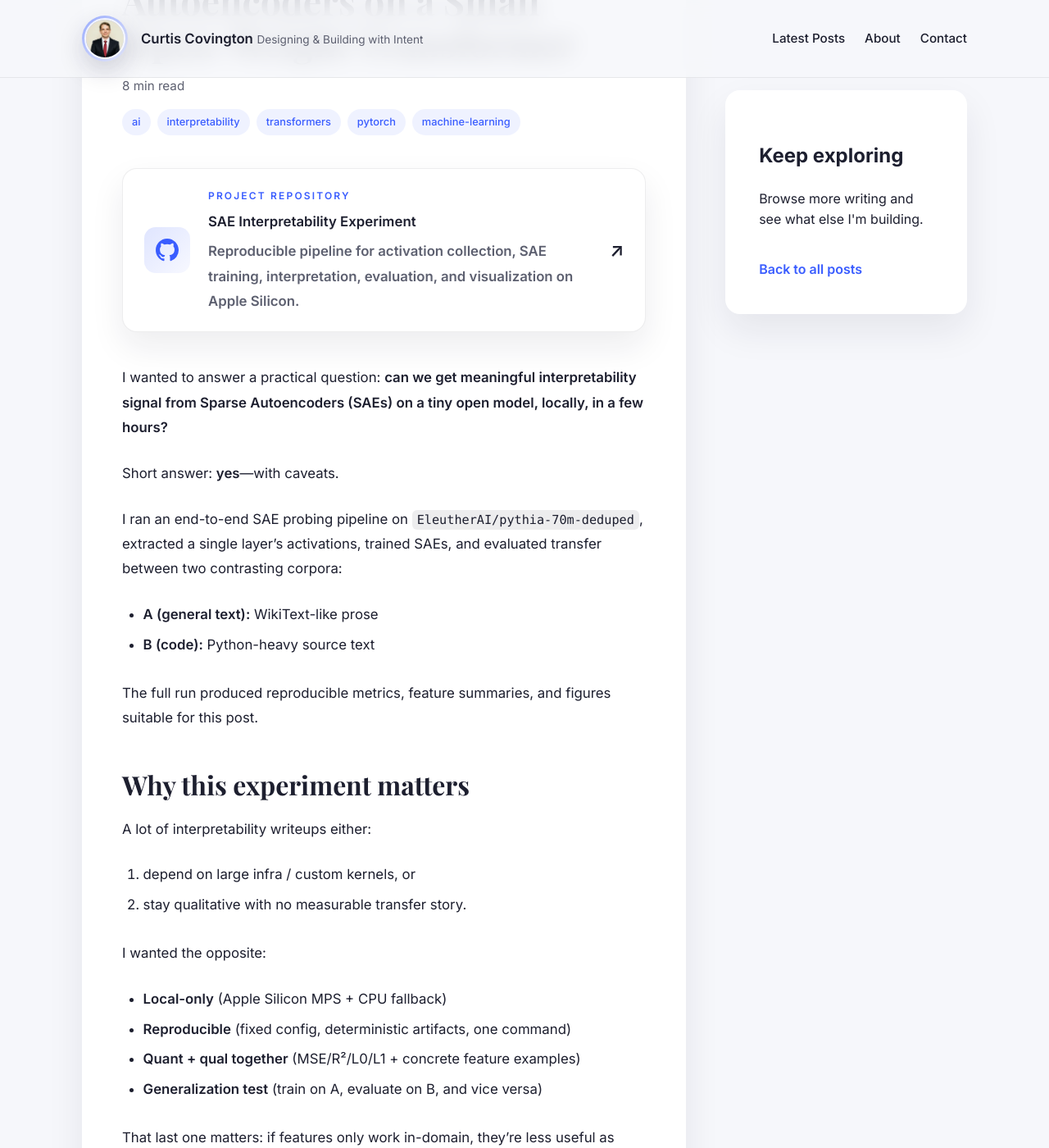
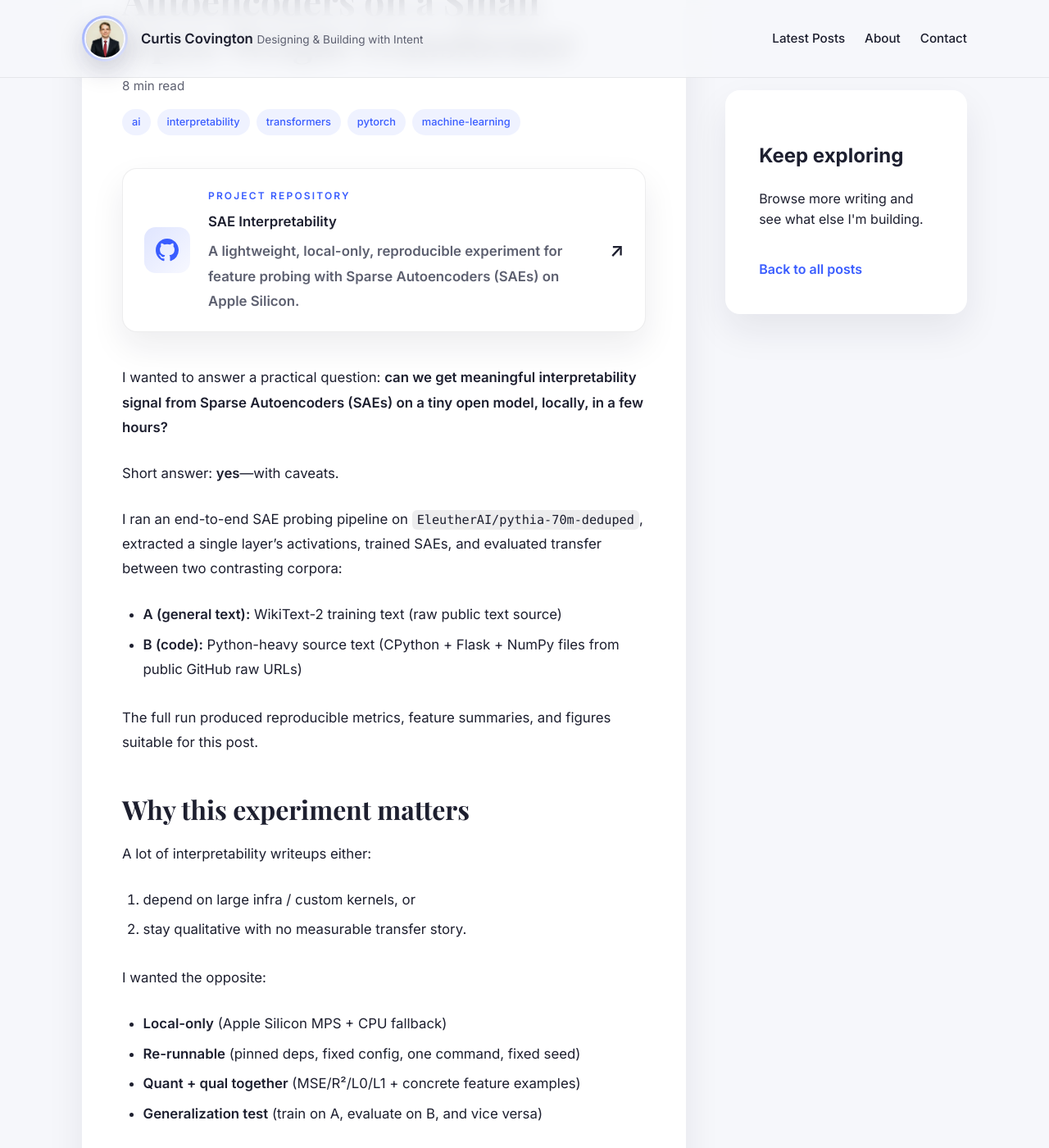
Before and after one commit to curtiscovington/curtiscovington.github.io, a Jekyll site: the page built from _posts/2026-02-22-sae-interpretability-on-a-small-transformer.md, in a window 1280 px wide and 1400 px high, scrolled down 353 px. Shown: the whole window at 82% size. Built offline with Jekyll 4.4.1, drawn with Linux system fonts in a browser that asks for light colours; some of the changed text lies outside the part shown.

Commit message:
Polish SAE post accuracy: dataset specifics, reproducibility wording, and caveats

```diff
--- a/_posts/2026-02-22-sae-interpretability-on-a-small-transformer.md
+++ b/_posts/2026-02-22-sae-interpretability-on-a-small-transformer.md
@@ -10,9 +10,9 @@ tags:
   - machine-learning
 reading_time: "8 min read"
 repo_card:
-  url: "https://github.com/curtiscovington/sae-interpretability-blog"
-  title: "SAE Interpretability Experiment"
-  description: "Reproducible pipeline for activation collection, SAE training, interpretation, evaluation, and visualization on Apple Silicon."
+  url: "https://github.com/curtiscovington/sae-interpretability"
+  title: "SAE Interpretability"
+  description: "A lightweight, local-only, reproducible experiment for feature probing with Sparse Autoencoders (SAEs) on Apple Silicon."
 ---
 I wanted to answer a practical question: **can we get meaningful interpretability signal from Sparse Autoencoders (SAEs) on a tiny open model, locally, in a few hours?**
 
@@ -20,8 +20,8 @@ Short answer: **yes**—with caveats.
 
 I ran an end-to-end SAE probing pipeline on `EleutherAI/pythia-70m-deduped`, extracted a single layer's activations, trained SAEs, and evaluated transfer between two contrasting corpora:
 
-- **A (general text):** WikiText-like prose
-- **B (code):** Python-heavy source text
+- **A (general text):** WikiText-2 training text (raw public text source)
+- **B (code):** Python-heavy source text (CPython + Flask + NumPy files from public GitHub raw URLs)
 
 The full run produced reproducible metrics, feature summaries, and figures suitable for this post.
 
@@ -35,7 +35,7 @@ A lot of interpretability writeups either:
 I wanted the opposite:
 
 - **Local-only** (Apple Silicon MPS + CPU fallback)
-- **Reproducible** (fixed config, deterministic artifacts, one command)
+- **Re-runnable** (pinned deps, fixed config, one command, fixed seed)
 - **Quant + qual together** (MSE/R²/L0/L1 + concrete feature examples)
 - **Generalization test** (train on A, evaluate on B, and vice versa)
 
@@ -48,6 +48,8 @@ That last one matters: if features only work in-domain, they're less useful as i
 - **SAE:** linear encoder/decoder, ReLU hidden, MSE + L1 sparsity penalty
 - **Token budget:** 120k tokens for A, 120k for B
 - **Hardware target:** M1 MacBook (MPS), CPU fallback enabled
+
+> Note: MPS training can have minor run-to-run variation even with fixed seeds; expect close but not bit-identical metrics.
 
 I ran two major passes:
 
@@ -113,7 +115,7 @@ Useful, but often less crisp than code features.
 
 ## What improved after pushing sparsity?
 
-Compared to the previous run, average L0 dropped significantly (fewer active features per token), which is what I wanted. Reconstruction degraded slightly, but remained strong overall.
+Compared to the previous run, average L0 dropped significantly (from ~747–826 down to ~564–620 non-zeros/token), which is what I wanted. Reconstruction degraded slightly, but remained strong overall.
 
 That tradeoff is expected:
 
```
